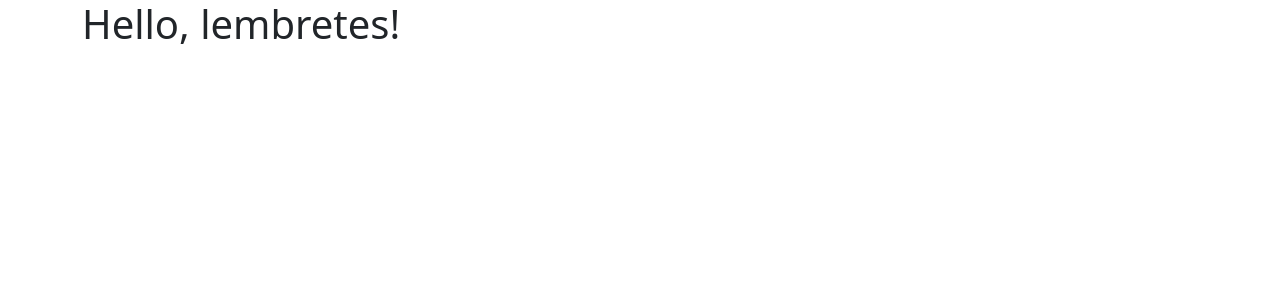
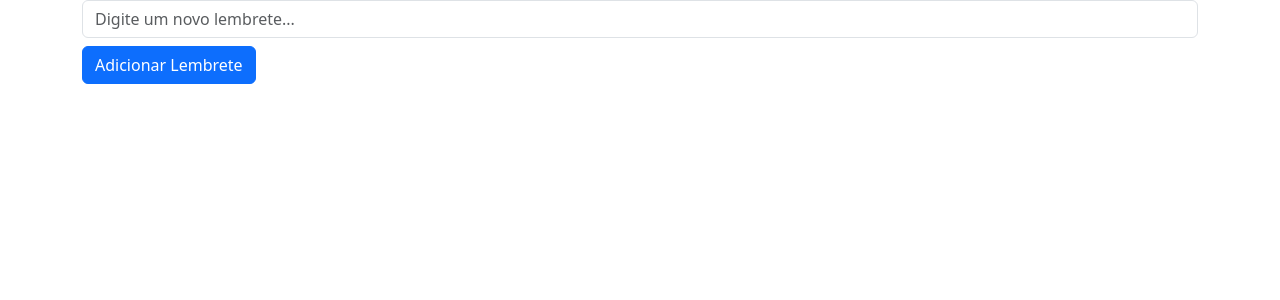
Before and after one commit to limaerika/pdmn-p1_grupo-erika, a React (Create React App) app: page / in a window 1280 px wide. Shown: the top 300 px of the page. Built offline with nearby package versions, Linux system fonts and the light colour scheme.

Commit message:
feat(p1-pdmn): cria componente de entrada

```diff
--- a/src/App.js
+++ b/src/App.js
@@ -1,12 +1,19 @@
 import React, { useState } from 'react';
+import LembreteEntrada from './LembreteEntrada';
 import 'bootstrap/dist/css/bootstrap.min.css';
 
 function App() {
+  const [lembretes, setLembretes] = useState([]);
+
+  const addLembrete = (novoLembrete) => {
+    setLembretes(prevLembretes => [...prevLembretes, novoLembrete]);
+  };
+
   return (
     <div className="container">
       <div className="row">
         <div className="col">
-          <h1>Hello, lembretes!</h1>
+          <LembreteEntrada onAddLembrete={addLembrete} />
         </div>
       </div>
     </div>
--- a/src/LembreteEntrada.js
+++ b/src/LembreteEntrada.js
@@ -1,24 +1,25 @@
-import React, { useState } from "react";
+import React, { useState } from 'react';
 
-function LembreteEntrada(props) {
+function LembreteEntrada({ onAddLembrete }) {
   const [lembrete, setLembrete] = useState('');
 
-    function handleAdicionar() {
-        props.onAddLembrete(lembrete);
+  const handleSubmit = (event) => {
+    event.preventDefault();
+    onAddLembrete(lembrete);
     setLembrete('');
-    }
+  };
 
   return (
-    <div>
+    <form onSubmit={handleSubmit}>
       <input
         type="text"
         value={lembrete}
-        onChange={ (e) => setLembrete(e.target.value)}
-        placeholder="Digite seu novo lembrete"
+        onChange={e => setLembrete(e.target.value)}
+        placeholder="Digite um novo lembrete..."
         className="form-control"
       />
-        <button onClick={handleAdicionar} className="btn btn-primary mt-3">Cadastrar</button>
-    </div>
+      <button type="submit" className="btn btn-primary mt-2">Adicionar Lembrete</button>
+    </form>
   );
 }
 
```
Lines whose indentation alone changed are shown as unchanged.
